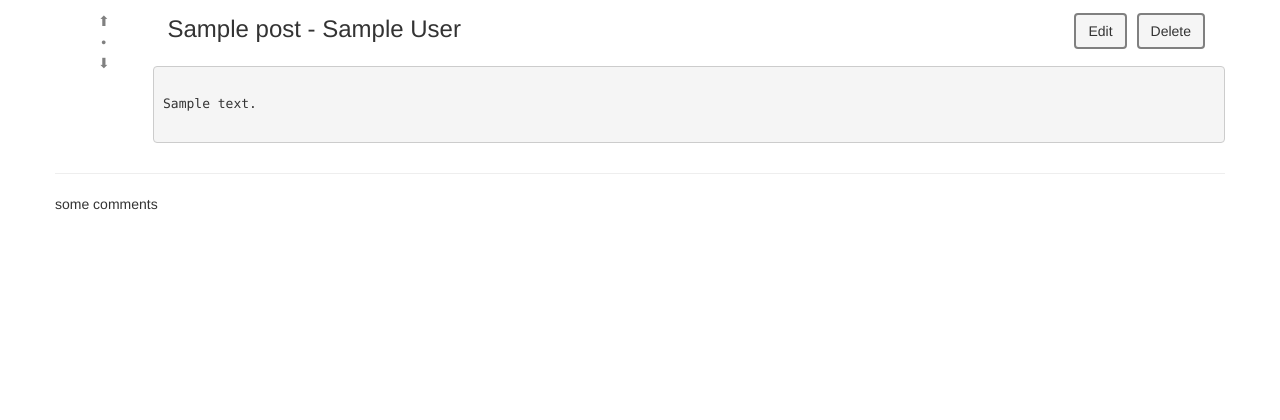
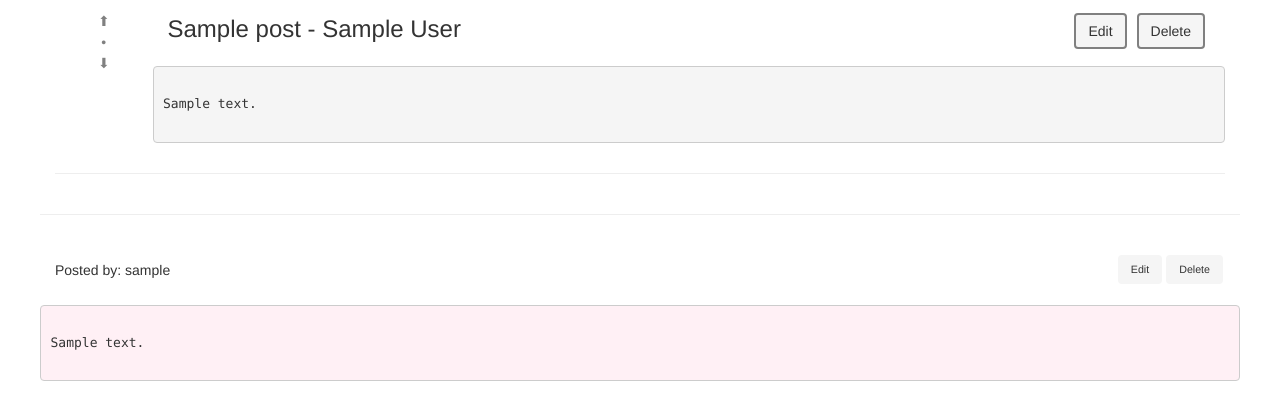
Before and after one commit to sxhan/multi-user-blog-project, a Python web app: template templates/permalink.html in a window 1280 px wide. Shown: the part 142-562 px from the top of the page. Run offline with Jinja, Linux system fonts and the light colour scheme; the template is opened without the code that fills it: most values are stand-ins (such as "Sample title", 1, 10 or a date in 2020); some libraries are stand-ins or nearby versions.

Commit message:
Working comments

```diff
--- a/static/main.css
+++ b/static/main.css
@@ -153,7 +153,19 @@ textarea {
     background-color: whitesmoke;
 }
 
+.btn-comment {
+    margin: 0 2px 0 2px;
+    color: inherit;
+    font-size: 8pt;
+    border-width: 1pt;
+    background-color: whitesmoke;
+}
+
 .upvote, .downvote {
     border: none;
     background-color: transparent;
 }
+
+.comment-content {
+    background-color: lavenderblush;
+}
--- /dev/null
+++ b/templates/blogcomment.html
@@ -0,0 +1,50 @@
+{% macro comment(post, comment) -%}
+    <div class="row">
+        <hr />
+    </div>
+    <div class="row">
+        <article class="col-sm-12 post">
+            <div class="row">
+                <div class="col-sm-9 post-header-bar vcenter">
+                    Posted by: {{ comment.username }}
+                </div>
+                <div class="col-sm-3">
+                    <div class="btn-group pull-right post-header-bar vcenter">
+                        <form action="/blog/{{post.key().id()}}/{{comment.key().id()}}/edit" method="get">
+                            <button type="submit" name="edit" class="btn btn-comment">Edit</button>
+                        </form>
+                        <form action="/blog/{{post.key().id()}}/{{comment.key().id()}}/delete" method="post">
+                            <button type="submit" name="delete" class="btn btn-comment">Delete</button>
+                        </form>
+                    </div>
+                </div>
+            </div>
+            <pre class="row comment-content">{{ comment.content }}</pre>
+        </article>
+    </div>
+{%- endmacro %}
+
+{% macro newcomment(post, comment, user) -%}
+<div class="row">
+    <div class="col-sm-12">
+        New Comment
+    </div>
+</div>
+<div class="row">
+    <div class="col-sm-12">
+        <form method="post" action="/blog/{{post.key().id()}}/newcomment">
+            <div class="form-group">
+                <label>
+                  <textarea name="comment_content" class="form-control">{{content}}</textarea>
+                </label>
+            </div>
+            <div class="form-group">
+                <div class="error">{{error}}</div>
+            </div>
+            <input type="hidden" name="username" value="{{user.username}}"/>
+            <input type="hidden" name="blog_post_id" value="{{post.key().id()}}"/>
+            <button type="submit" class="btn btn-post">Submit</button>
+        </form>
+    </div>
+</div>
+{%- endmacro %}
--- a/templates/permalink.html
+++ b/templates/permalink.html
@@ -1,4 +1,5 @@
 {% import 'blogpost.html' as blogpost %}
+{% import 'blogcomment.html' as blogcomment %}
 
 {% extends "base.html" %}
 
@@ -12,9 +13,14 @@
 <div class="row">
     <hr />
 </div>
+{% if user %}
+    <div class="row">
+        {{ blogcomment.newcomment(post, comment, user)}}
+    </div>
+{% endif %}
 <div class="row comments">
     {% for comment in comments %}
-        some comments
+        {{ blogcomment.comment(post, comment) }}
     {% endfor %}
 </div>
 {% endblock %}
```
Also changed, not shown: main.py (+38 -1 lines), models.py (+15 -0 lines).
